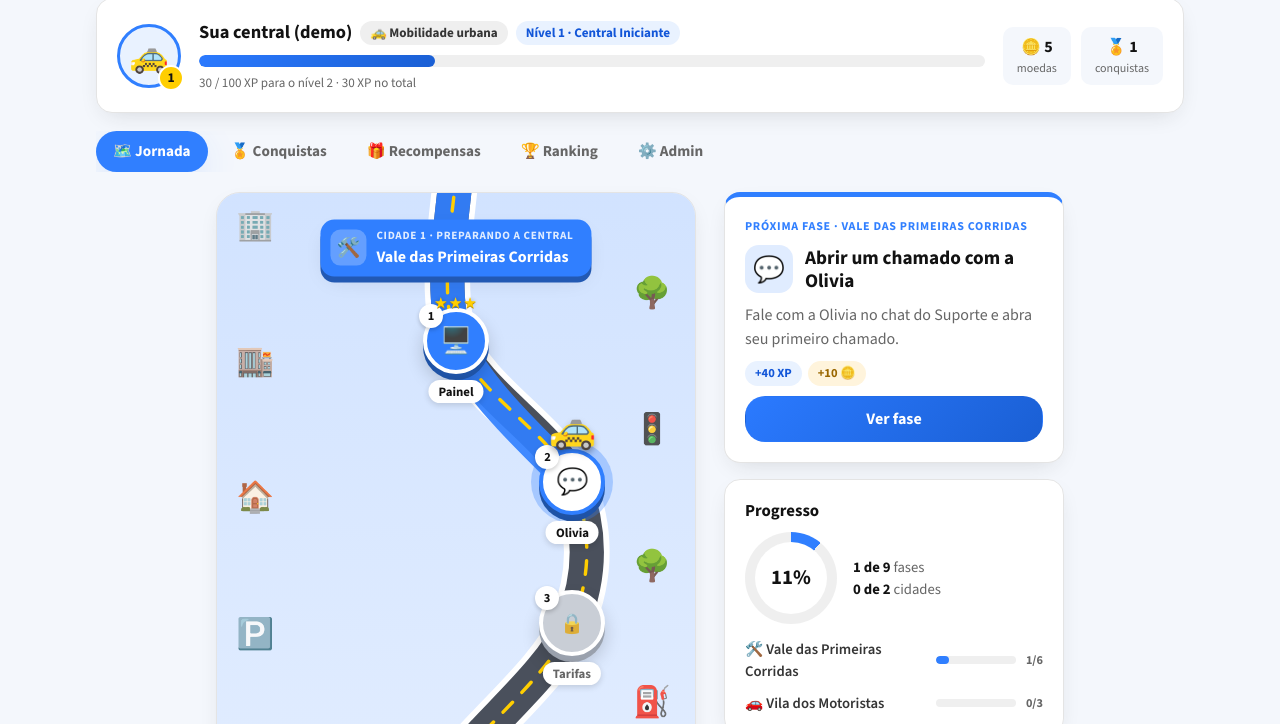
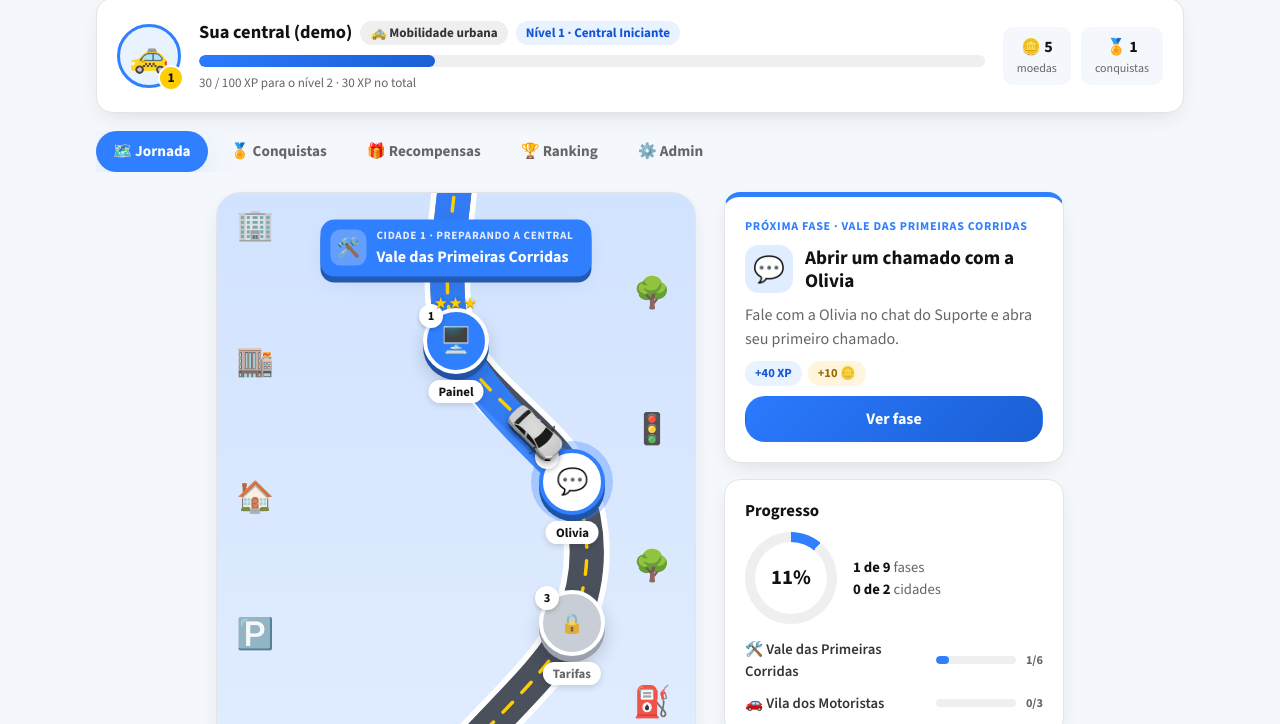
Before and after one commit to isadoradomingos/jornadadocliente, a website with bundled scripts: page index.html in a window 1280 px wide. Shown: the part 73-797 px from the top of the page. Built offline with nearby package versions, Linux system fonts and the light colour scheme.

Commit message:
Carro de verdade andando pela estrada até a fase atual
Troca o emoji pelos desenhos do carro visto de cima (5 ângulos, espelhados
para a direita), que percorre a estrada até parar antes da fase atual e
vira conforme a curva.

Co-Authored-By: Claude Opus 5.5 <noreply@anthropic.com>

```diff
--- a/css/styles.css
+++ b/css/styles.css
@@ -227,11 +227,11 @@ input:not([type]), input[type='text'], input[type='number'], select, textarea {
 
 .car {
   position: absolute; z-index: 5; pointer-events: none;
-  transform: translate(-50%, -125%); font-size: 2.4rem;
-  filter: drop-shadow(0 4px 3px rgb(0 0 0 / 0.3));
-  animation: bounce 1.1s ease-in-out infinite;
+  width: 84px; transform: translate(-50%, -50%);
+  filter: drop-shadow(0 4px 3px rgb(0 0 0 / 0.35));
 }
-.car-boss { margin-top: -34px; }
+.car img { display: block; width: 100%; height: auto; }
+.car img.is-mirrored { transform: scaleX(-1); }
 
 .empty-segment { text-align: center; padding: 48px 24px; margin-top: 24px; }
 .empty-segment-icon { font-size: 3rem; }
@@ -392,7 +392,7 @@ input:not([type]), input[type='text'], input[type='number'], select, textarea {
   .node-boss { width: 78px; height: 78px; }
   .node-boss .node-icon { font-size: 2rem; }
   .node-label { font-size: 0.72rem; }
-  .car { font-size: 2rem; }
+  .car { width: 72px; }
   .world-banner { font-size: 0.9rem; }
   .rank-row { grid-template-columns: 32px 40px minmax(0, 1fr); }
   .rank-xp, .rank-row .btn { grid-column: 3; justify-self: start; }
--- a/js/ui/views/journey.js
+++ b/js/ui/views/journey.js
@@ -10,6 +10,16 @@ const BANNER = 130; // espaço para a placa da cidade
 const TEASER = 190; // "em breve" no fim da trilha
 const PAD = 0; // o mapa começa direto na primeira cidade
 const DECOR = ['🏢', '🌳', '🏬', '🚦', '🏠', '🌳', '🅿️', '⛽', '🏦', '🚏'];
+
+// Carro visto de cima: 0 = subindo, 1 = noroeste, 2 = esquerda, 3 = sudoeste, 4 = descendo.
+// As direções para a direita usam os mesmos desenhos espelhados.
+const CAR_SPRITES = [0, 1, 2, 3, 4].map((i) => `assets/car/car-${i}.png`);
+// Índice = direção em passos de 45° a partir do leste (sentido horário, y para baixo).
+const CAR_HEADINGS = [[2, true], [3, true], [4, false], [3, false], [2, false], [1, false], [0, false], [1, true]];
+const CAR_HALF = 30; // meio comprimento do carro, em px
+const CAR_SPEED = 260; // unidades do mapa por segundo
+let lastCar = null; // { playerId, len } — onde o carro parou no último render
+let carAnim = 0;
 
 function buildLayout(stages) {
   const nodes = [];
@@ -107,10 +117,12 @@ function renderMap({ engine }, player, segment) {
     })
     .join('');
 
+  // O carro para na estrada logo antes da fase atual (ou no "em breve", se a trilha acabou);
+  // a posição exata e o trajeto são calculados em afterRender, sobre o caminho já desenhado.
   const current = nodes[statuses.indexOf('current')];
-  const car = current
-    ? `<div class="car ${current.mission.boss ? 'car-boss' : ''}" style="left:${pct(current.x, W)};top:${pct(current.top, height)}" aria-hidden="true">${esc(segment.icon)}</div>`
-    : '';
+  const stopY = current ? current.top : end.y;
+  const stopGap = current ? (current.mission.boss ? 46 : 33) : 0; // raio da fase, em px
+  const car = `<div class="car" data-y="${stopY}" data-gap="${stopGap}" aria-hidden="true"><img src="${CAR_SPRITES[4]}" alt=""></div>`;
 
   return `
     <div class="map" style="aspect-ratio:${W}/${height}">
@@ -193,8 +205,66 @@ function locate(segment, missionId) {
   return null;
 }
 
+// Leva o carro pela estrada da última parada até a nova, virando o desenho conforme a curva.
+function driveCar(player) {
+  cancelAnimationFrame(carAnim);
+  const car = document.querySelector('.car');
+  const path = document.querySelector('.road-asphalt');
+  if (!car || !path) return;
+  const img = car.querySelector('img');
+  const height = path.ownerSVGElement.viewBox.baseVal.height;
+  const scale = car.parentElement.clientWidth / W || 1;
+  const total = path.getTotalLength();
+
+  // A estrada só desce, então dá para achar o comprimento de um y por busca binária.
+  const lengthAtY = (y) => {
+    let lo = 0;
+    let hi = total;
+    for (let i = 0; i < 30; i++) {
+      const mid = (lo + hi) / 2;
+      if (path.getPointAtLength(mid).y < y) lo = mid;
+      else hi = mid;
+    }
+    return lo;
+  };
+
+  const place = (len) => {
+    const p = path.getPointAtLength(len);
+    const a = path.getPointAtLength(Math.max(0, len - 2));
+    const b = path.getPointAtLength(Math.min(total, len + 2));
+    const step = Math.round(Math.atan2(b.y - a.y, b.x - a.x) / (Math.PI / 4));
+    const [sprite, mirror] = CAR_HEADINGS[((step % 8) + 8) % 8];
+    car.style.left = pct(p.x, W);
+    car.style.top = pct(p.y, height);
+    if (!img.src.endsWith(CAR_SPRITES[sprite])) img.src = CAR_SPRITES[sprite];
+    img.classList.toggle('is-mirrored', mirror);
+  };
+
+  const gap = (Number(car.dataset.gap) + CAR_HALF) / scale;
+  const to = Math.max(0, lengthAtY(Number(car.dataset.y)) - gap);
+  // Mesmo cliente: sai de onde parou. Ao abrir o mapa ou trocar de cliente: um trechinho de entrada.
+  const from = lastCar?.playerId === player.id ? lastCar.len : Math.max(0, to - 140);
+  lastCar = { playerId: player.id, len: to };
+
+  if (from >= to || matchMedia('(prefers-reduced-motion: reduce)').matches) {
+    place(to);
+    return;
+  }
+  const duration = Math.min(4000, Math.max(700, ((to - from) / CAR_SPEED) * 1000));
+  const ease = (t) => (t < 0.5 ? 2 * t * t : 1 - (-2 * t + 2) ** 2 / 2);
+  const t0 = performance.now();
+  const tick = (now) => {
+    const t = Math.min(1, (now - t0) / duration);
+    place(from + (to - from) * ease(t));
+    if (t < 1) carAnim = requestAnimationFrame(tick);
+  };
+  place(from);
+  carAnim = requestAnimationFrame(tick);
+}
+
 // Mantém o carro (fase atual) visível: só rola se ele estiver fora da tela.
-export function afterRender() {
+export function afterRender({ store }) {
+  driveCar(store.getCurrentPlayer());
   const el = document.querySelector('.node-current') || [...document.querySelectorAll('.node-done')].pop();
   if (!el) return;
   const { top, bottom } = el.getBoundingClientRect();
```
Also changed, not shown: assets/car/car-0.png (added), assets/car/car-1.png (added), assets/car/car-2.png (added), assets/car/car-3.png (added), assets/car/car-4.png (added).
